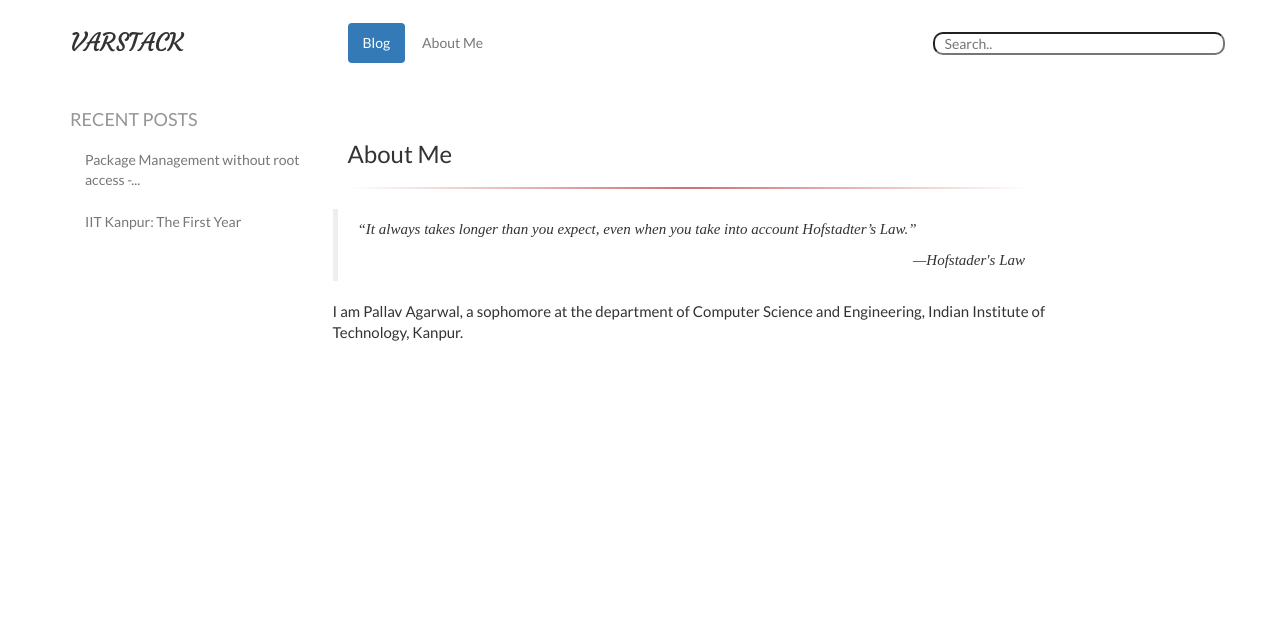
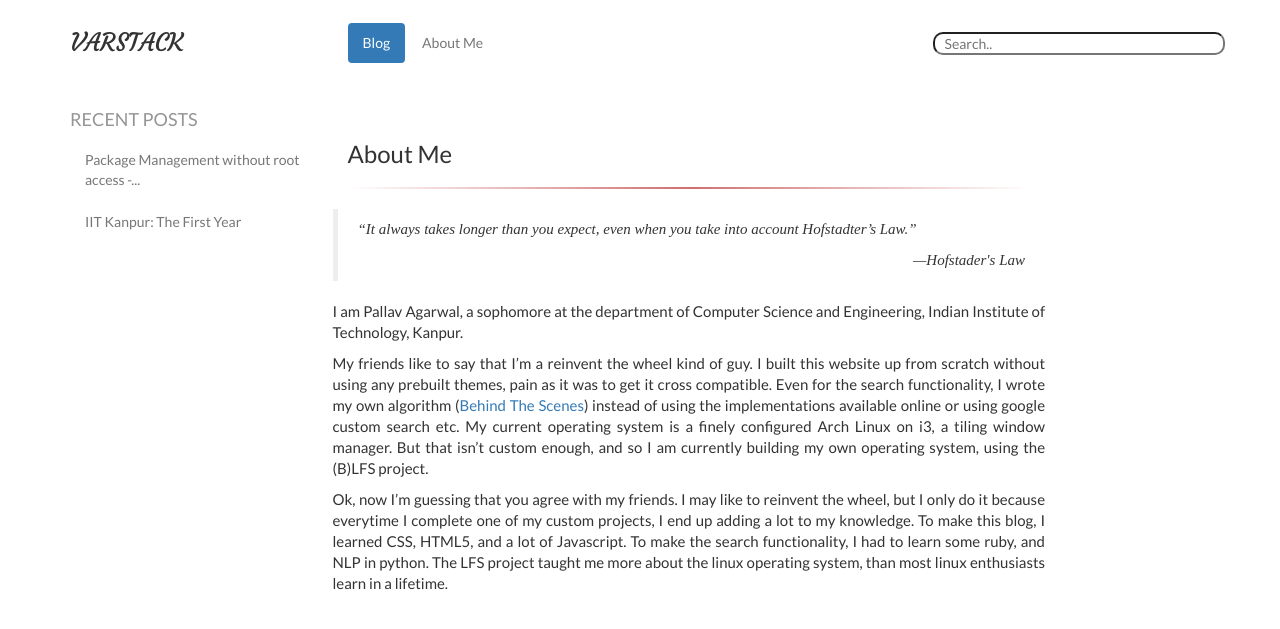
Before and after one commit to pallavagarwal07/pallavagarwal07.github.io, a Jekyll site: the page built from about_me/index.md, in a window 1280 px wide. Shown: the top 629 px of the page. Built offline with Jekyll 4.4.1, drawn with Linux system fonts in a browser that asks for light colours; Markdown is read by kramdown in place of the engine named in the settings.

Commit message:
About Me updated

```diff
--- a/about_me/index.md
+++ b/about_me/index.md
@@ -12,3 +12,25 @@ scripts: about.js
 I am Pallav Agarwal, a sophomore at the department of
 Computer Science and Engineering, Indian Institute of
 Technology, Kanpur.
+
+My friends like to say that I'm a reinvent the wheel
+kind of guy. I built this website up from scratch without
+using any prebuilt themes, pain as it was to get it
+cross compatible. Even for the search functionality, I
+wrote my own algorithm ([Behind The Scenes](/algo/))
+instead of using the implementations available online
+or using google custom search etc. My current operating
+system is a finely configured Arch Linux on i3, a tiling
+window manager. But that isn't custom enough, and so I am
+currently building my own operating system, using the
+(B)LFS project.
+
+Ok, now I'm guessing that you agree with my friends.
+I may like to reinvent the wheel, but I only do it
+because everytime I complete one of my custom projects,
+I end up adding a lot to my knowledge. To make this
+blog, I learned CSS, HTML5, and a lot of Javascript.
+To make the search functionality, I had to learn some
+ruby, and NLP in python. The LFS project taught me more
+about the linux operating system, than most linux
+enthusiasts learn in a lifetime.
```
